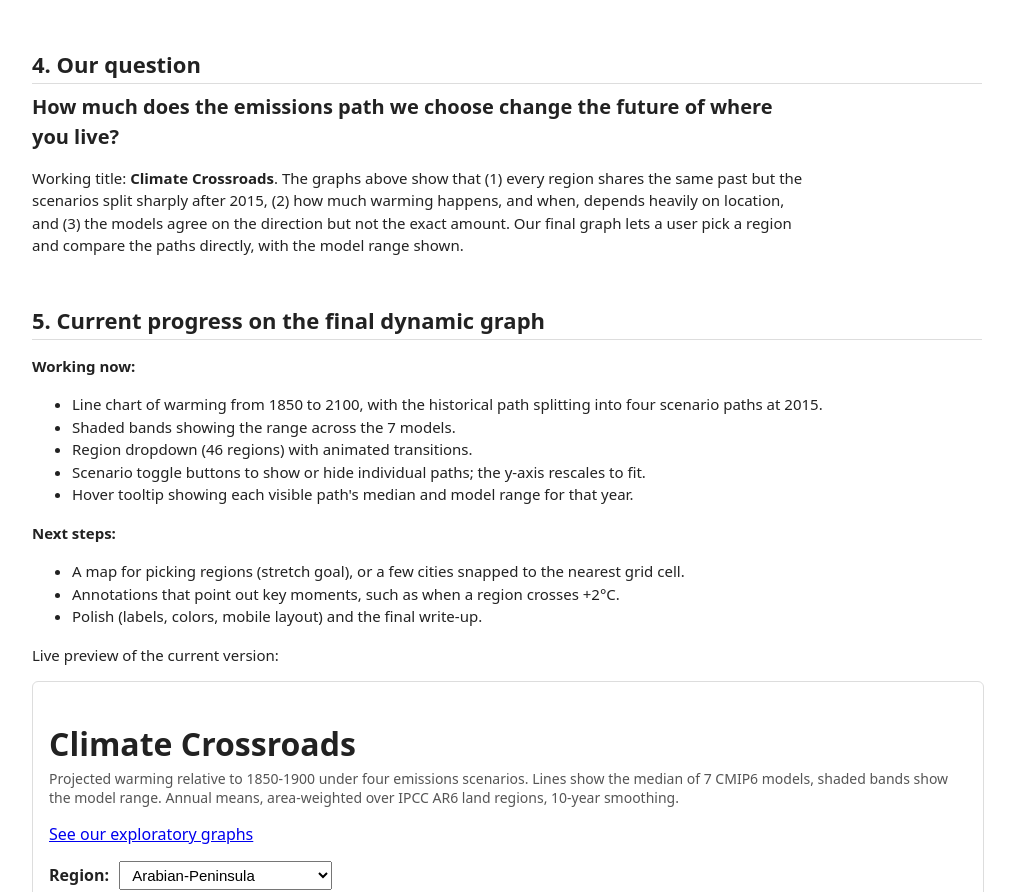
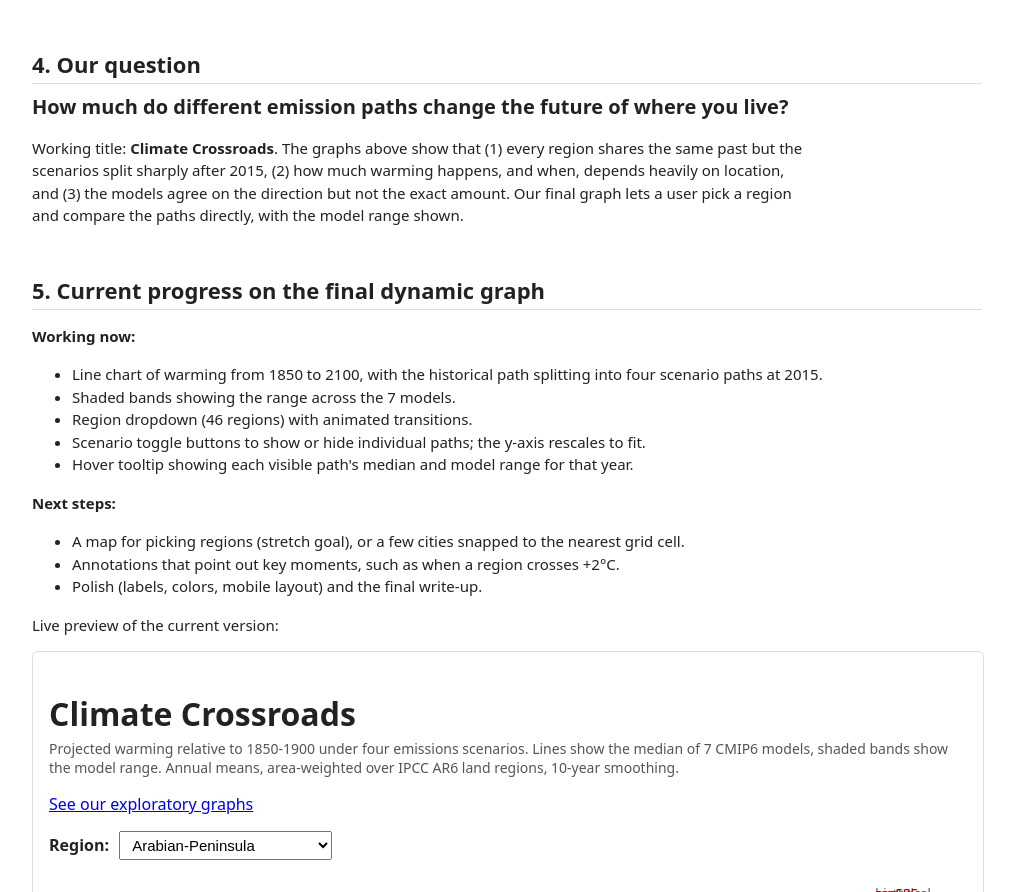
Before and after one commit to chaylennn/Climate-Crossroads, a plain HTML site: page explore.html in a window 1280 px wide. Shown: the part 6738-7630 px from the top of the page, without its empty margins (133-1148 px from the left). Drawn offline with nearby package versions, Linux system fonts and the light colour scheme.

Commit message:
change question and teammembers

```diff
--- a/explore.html
+++ b/explore.html
@@ -119,7 +119,7 @@
   <!-- 4. Question -->
   <section class="block">
     <h2>4. Our question</h2>
-    <p class="question">How much does the emissions path we choose change the future of where you live?</p>
+    <p class="question">How much do different emission paths change the future of where you live?</p>
     <p>
       Working title: <strong>Climate Crossroads</strong>. The graphs above show that (1) every region shares
       the same past but the scenarios split sharply after 2015, (2) how much warming happens, and when,
```
